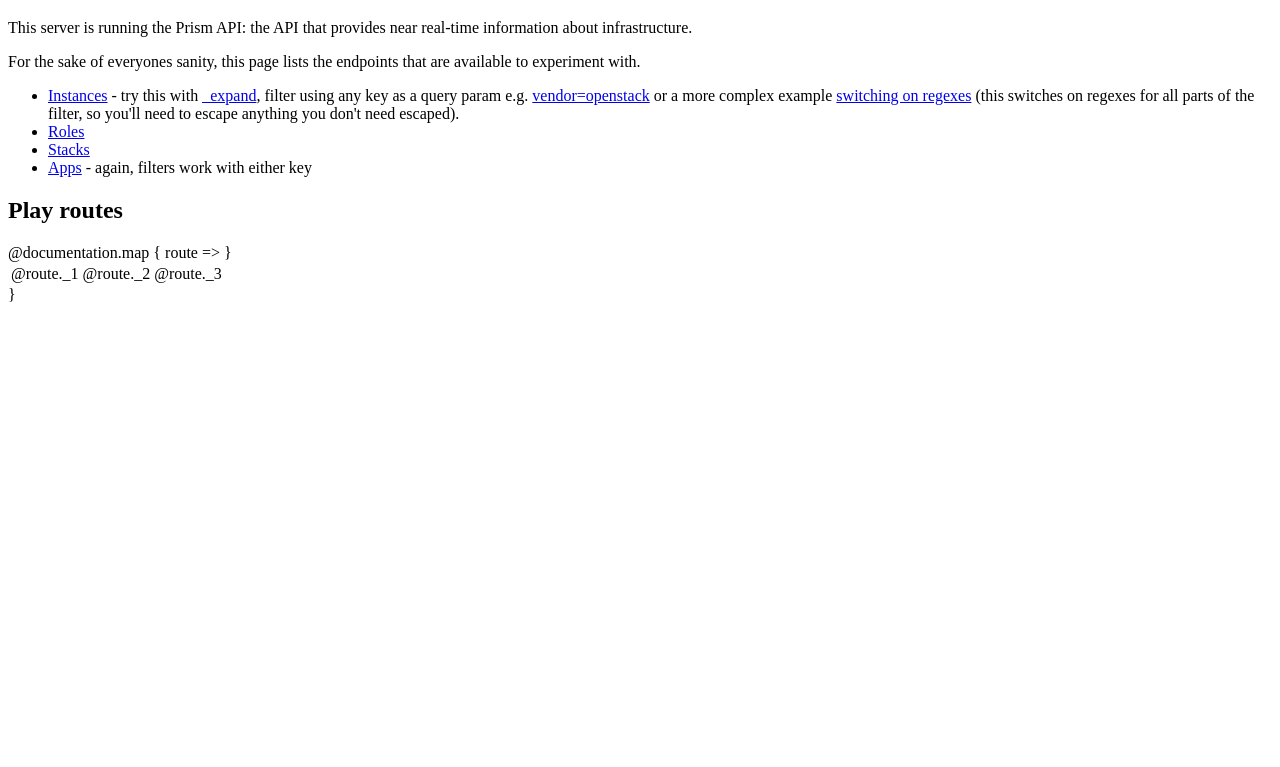
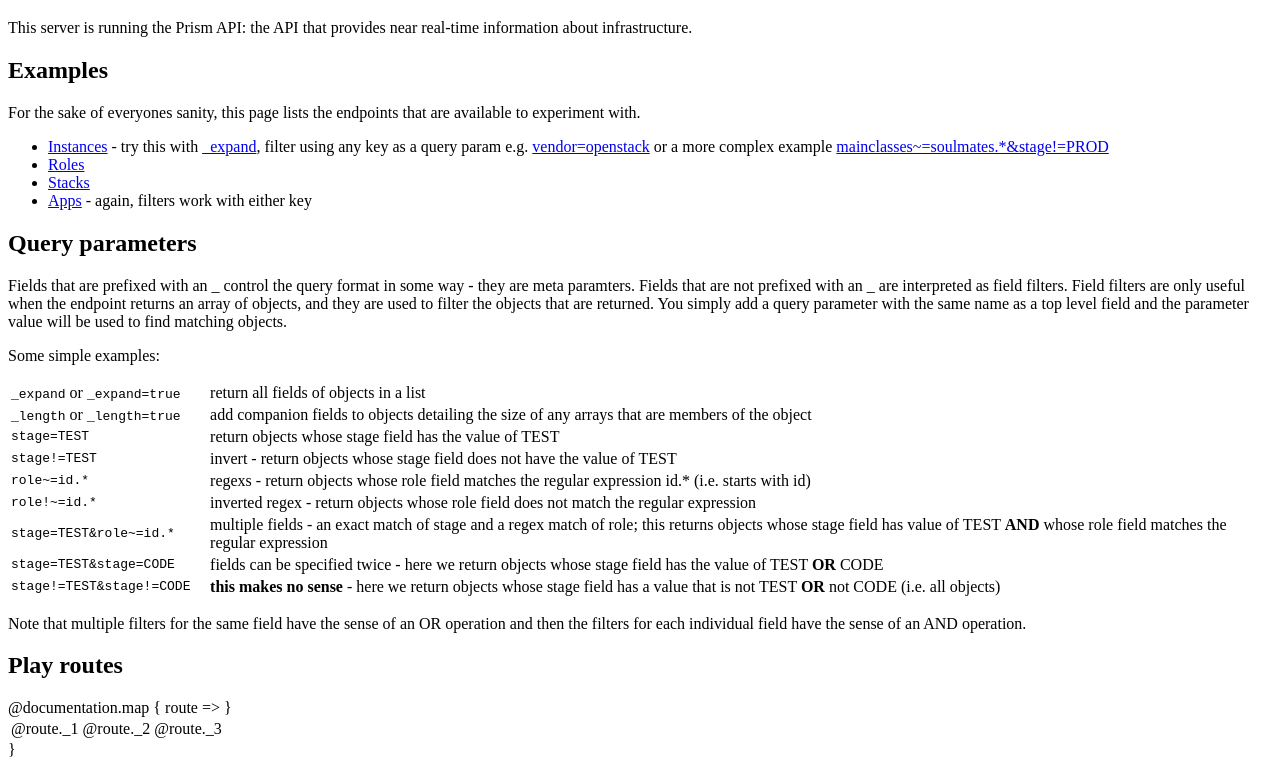
Before and after one commit to guardian/prism, a plain HTML site: page app/views/index.scala.html in a window 1280 px wide. Shown: the part 87-854 px from the top of the page. Before the commit the page ends 800 px from the top, so only its background shows below. Drawn offline with Linux system fonts and the light colour scheme.

Commit message:
Change how filtering is implemented and make length fields optional

```diff
--- a/app/views/index.scala.html
+++ b/app/views/index.scala.html
@@ -5,19 +5,45 @@
     <h1>Prism API</h1>
 
     <p>This server is running the Prism API: the API that provides near real-time information about infrastructure.</p>
+
+    <h2>Examples</h2>
+
     <p>For the sake of everyones sanity, this page lists the endpoints that are available to experiment with.</p>
 
     <ul>
         <li><a href="@routes.Api.instanceList">Instances</a> - try this with
             <a href="@routes.Api.instanceList?_expand">_expand</a>, filter using any key as a query param e.g.
             <a href="@routes.Api.instanceList?vendor=openstack">vendor=openstack</a> or a more complex example
-            <a href="@routes.Api.instanceList?_match=regex&mainclasses=soulmates.*&stage=TEST">switching on regexes</a>
-            (this switches on regexes for all parts of the filter, so you'll need to escape anything you don't need escaped).
+            <a href="@routes.Api.instanceList?mainclasses~=soulmates.*&stage!=PROD">mainclasses~=soulmates.*&stage!=PROD</a>
         </li>
         <li><a href="@routes.Api.roleList">Roles</a></li>
         <li><a href="@routes.Api.stackList">Stacks</a></li>
         <li><a href="@routes.Api.appList">Apps</a> - again, filters work with either key</li>
     </ul>
+
+    <h2>Query parameters</h2>
+    <p>Fields that are prefixed with an _ control the query format in some way - they are meta paramters. Fields that
+    are not prefixed with an _ are interpreted as field filters. Field filters are only useful when the endpoint returns
+    an array of objects, and they are used to filter the objects that are returned. You simply add a query parameter
+    with the same name as a top level field and the parameter value will be used to find matching objects.</p>
+
+    <p>Some simple examples:</p>
+    <table>
+        <tbody>
+            <tr><td><tt>_expand</tt> or <tt>_expand=true</tt></td><td>return all fields of objects in a list</td></tr>
+            <tr><td><tt>_length</tt> or <tt>_length=true</tt></td><td>add companion fields to objects detailing the size of any arrays that are members of the object</td></tr>
+            <tr><td><tt>stage=TEST</tt></td><td>return objects whose stage field has the value of TEST</td></tr>
+            <tr><td><tt>stage!=TEST</tt></td><td>invert - return objects whose stage field does not have the value of TEST</td></tr>
+            <tr><td><tt>role~=id.*</tt></td><td>regexs - return objects whose role field matches the regular expression id.* (i.e. starts with id)</td></tr>
+            <tr><td><tt>role!~=id.*</tt></td><td>inverted regex - return objects whose role field does not match the regular expression</td></tr>
+            <tr><td><tt>stage=TEST&role~=id.*</tt></td><td>multiple fields - an exact match of stage and a regex match of role; this returns objects whose stage field has value of TEST <strong>AND</strong> whose role field matches the regular expression</strong></td></tr>
+            <tr><td><tt>stage=TEST&stage=CODE&nbsp;&nbsp;</tt></td><td>fields can be specified twice - here we return objects whose stage field has the value of TEST <strong>OR</strong> CODE</td></tr>
+            <tr><td><tt>stage!=TEST&stage!=CODE&nbsp;&nbsp;</tt></td><td><strong>this makes no sense</strong> - here we return objects whose stage field has a value that is not TEST <strong>OR</strong> not CODE (i.e. all objects)</td></tr>
+        </tbody>
+    </table>
+
+    <p>Note that multiple filters for the same field have the sense of an OR operation and then the filters for each
+        individual field have the sense of an AND operation.</p>
 
     <h2>Play routes</h2>
     <table>
```
Also changed, not shown: 2 other files.
